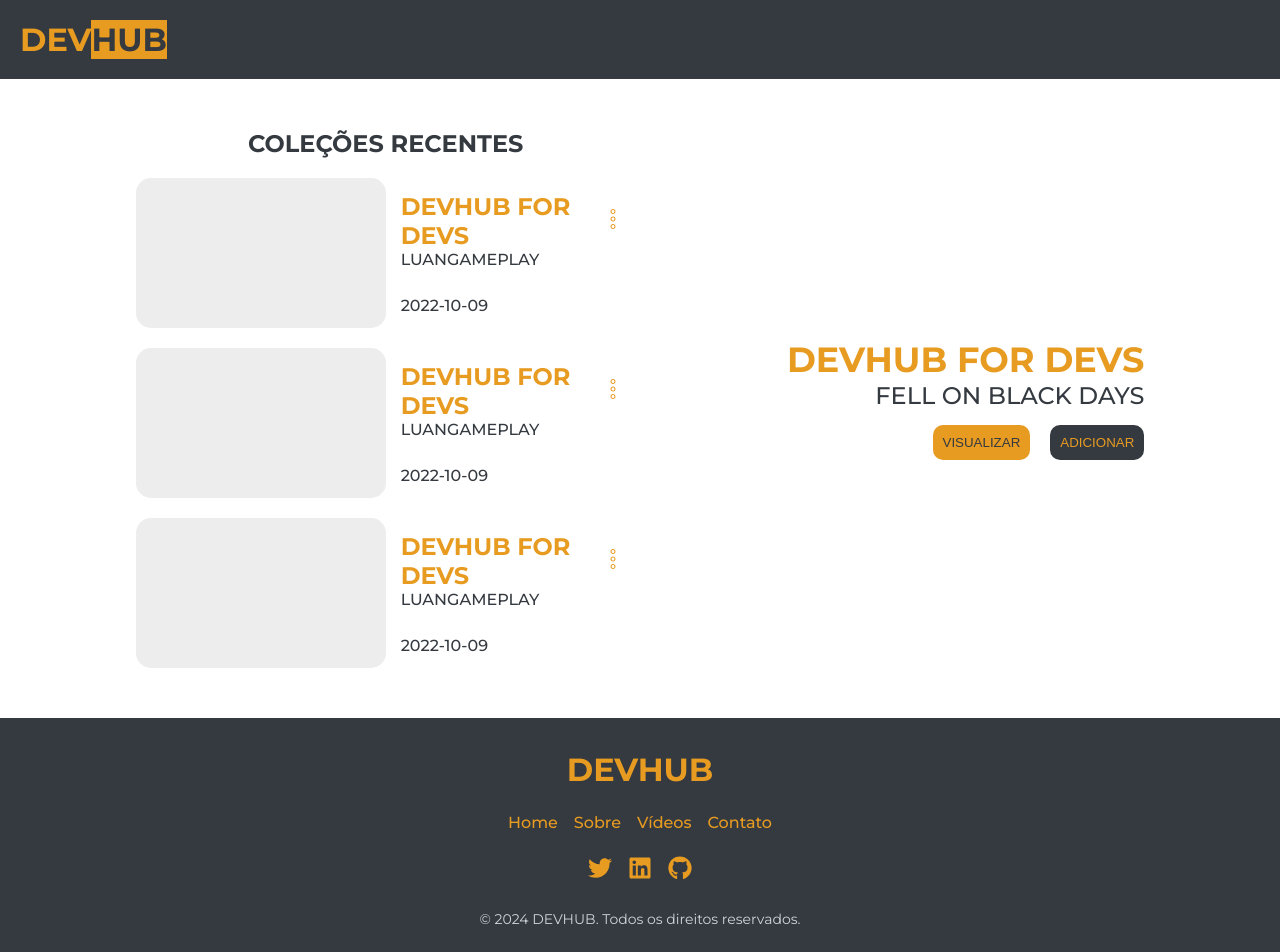
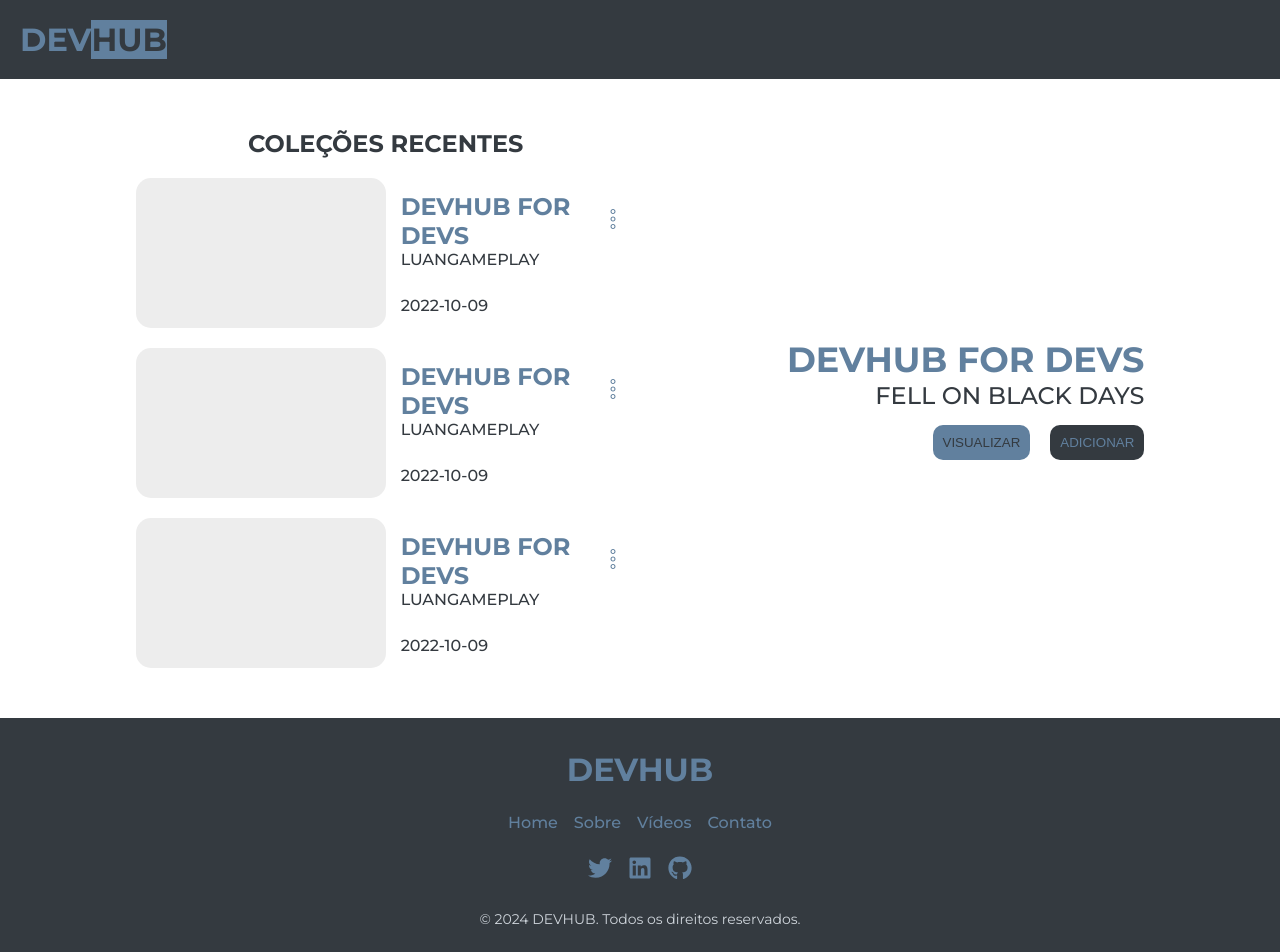
Before and after one commit to jovem-edson/frontdevhub, a React (Create React App) app in the folder frontdevhub/: page /home in a window 1280 px wide. Shown: the top 952 px of the page. Built offline with nearby package versions, Linux system fonts and the light colour scheme.

Commit message:
alterando paleta da página

```diff
--- a/frontdevhub/src/components/cabecalho/index.scss
+++ b/frontdevhub/src/components/cabecalho/index.scss
@@ -7,10 +7,10 @@
 .cabecalho-logo {
     h1 {
     display: flex;
-    color: #E89B21;
+    color: #61809e;
 
     p {
-        background-color: #E89B21;
+        background-color: #61809e;
         color: #343A40;
     }
 }
--- a/frontdevhub/src/components/colecao/index.scss
+++ b/frontdevhub/src/components/colecao/index.scss
@@ -27,7 +27,7 @@
             a,
             h1 {
                 max-width: 200px;
-                color: #e89b21;
+                color: #61809e;
                 cursor: pointer;
                 transition: color 0.3s;
 
@@ -38,7 +38,7 @@
         }
 
         .colecao-titulo {
-            color: #e89b21;
+            color: #61809e;
         }
 
         p {
--- a/frontdevhub/src/components/menuColecao/index.scss
+++ b/frontdevhub/src/components/menuColecao/index.scss
@@ -5,7 +5,7 @@
     .icone-menu {
         font-size: 24px;
         cursor: pointer;
-        color: #E89B21;
+        color: #61809e;
         transition: 0.3s;
 
         &:hover {
@@ -31,7 +31,7 @@
             transition: 0.3s;
 
             &:hover {
-                background-color: #E89B21;
+                background-color: #61809e;
                 color: white;
             }
 
--- a/frontdevhub/src/components/rodape/index.scss
+++ b/frontdevhub/src/components/rodape/index.scss
@@ -13,7 +13,7 @@
       .rodape-logo {
         font-size: 32px;
         font-weight: bold;
-        color: #e89b21;
+        color: #61809e;
       }
 
       .rodape-nav {
@@ -21,7 +21,7 @@
         gap: 16px;
 
         a {
-          color: #e89b21;
+          color: #61809e;
           text-decoration: none;
           font-weight: 500;
           &:hover {
@@ -35,7 +35,7 @@
         gap: 16px;
 
         a {
-          color: #e89b21;
+          color: #61809e;
           font-size: 24px;
           &:hover {
             color: #fff;
--- a/frontdevhub/src/pages/adicionarColecao/index.scss
+++ b/frontdevhub/src/pages/adicionarColecao/index.scss
@@ -7,7 +7,7 @@
     padding: 16px;
 
     h2 {
-      color: #E89B21;
+      color: #61809e;
       text-align: center;
       display: flex;
       align-items: center;
@@ -16,7 +16,7 @@
       .botao-voltar {
         background: none;
         border: none;
-        color: #E89B21;
+        color: #61809e;
         font-size: 24px;
         cursor: pointer;
 
@@ -56,7 +56,7 @@
 
       .botao-colecao {
         background-color: #343A40;
-        color: #E89B21;
+        color: #61809e;
         padding: 11px;
         border: none;
         border-radius: 5px;
@@ -65,7 +65,7 @@
         text-align: center;
 
         &:hover {
-          background-color: #E89B21;
+          background-color: #61809e;
           color: #343A40;
         }
       }
--- a/frontdevhub/src/pages/home/index.scss
+++ b/frontdevhub/src/pages/home/index.scss
@@ -35,7 +35,7 @@ body {
     justify-content: flex-end;
 
     h1 {
-        color: #E89B21;
+        color:#61809e;
         font-size: 35px;
     }
 
@@ -65,7 +65,7 @@ body {
         .botao-primario {
             background-color: #343A40;
             border: none;
-            color: #E89B21;
+            color:#61809e;
             transition: background-color 0.3s;
 
             &:hover {
@@ -74,13 +74,13 @@ body {
         }
 
         .botao-secundario {
-            background-color: #E89B21;
+            background-color: #61809e;
             border: none;
             color: #343A40;
             transition: background-color 0.3s;
 
             &:hover {
-                background-color: #b97a1a;
+                background-color: #566879;
             }
         }
 
```
Also changed, not shown: 1 other file (tests, documents, lock files or other folders).
